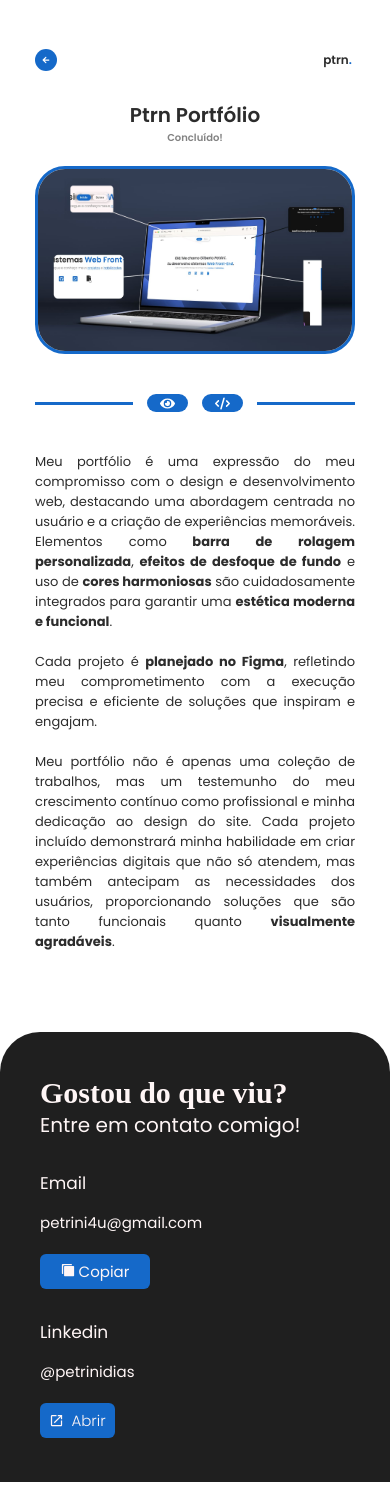
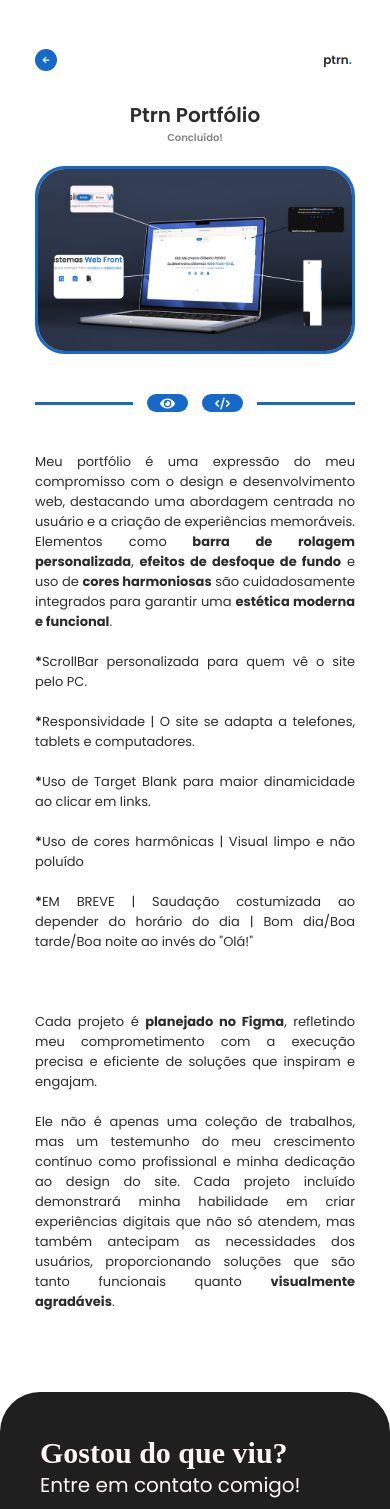
Before and after one commit to petrinidias/portfolio, a Next.js app: page /portfolio in a window 390 px wide. Shown: the top 1509 px of the page. Before the commit the page ends 1482 px from the top, so only its background shows below. Built offline with nearby package versions, Linux system fonts and the light colour scheme.

Commit message:
Responsividade Projeto

```diff
--- a/app/componentes/ProjetoSobre1/index.jsx
+++ b/app/componentes/ProjetoSobre1/index.jsx
@@ -29,13 +29,19 @@ export default function ProjetoSobre(){
                     uma abordagem centrada no usuário e a criação de experiências memoráveis. Elementos como
                     <strong> barra de rolagem personalizada</strong>, <strong>efeitos de desfoque de fundo</strong> e uso
                     de <strong>cores harmoniosas</strong> são cuidadosamente integrados para garantir uma <strong>estética moderna e
-                    funcional</strong>.
+                    funcional</strong>.<br/><br/>
+
+                    <strong>*</strong>ScrollBar personalizada para quem vê o site pelo PC.<br/><br/>
+                    <strong>*</strong>Responsividade | O site se adapta a telefones, tablets e computadores.<br/><br/>
+                    <strong>*</strong>Uso de Target Blank para maior dinamicidade ao clicar em links.<br/><br/>
+                    <strong>*</strong>Uso de cores harmônicas | Visual limpo e não poluído<br/><br/>
+                    <strong>*</strong>EM BREVE | Saudação costumizada ao depender do horário do dia | Bom dia/Boa tarde/Boa noite ao invés do "Olá!"<br/><br/>
 
                     <br/><br/>Cada projeto
                     é <strong>planejado no Figma</strong>, refletindo meu comprometimento com a execução precisa e
                     eficiente de soluções que inspiram e engajam.<br/><br/>
 
-                    Meu portfólio não é apenas uma coleção de trabalhos, mas um testemunho do meu crescimento contínuo
+                    Ele não é apenas uma coleção de trabalhos, mas um testemunho do meu crescimento contínuo
                     como profissional e minha dedicação ao design do site. Cada projeto incluído
                     demonstrará minha habilidade em criar experiências digitais que não só atendem, mas também antecipam
                     as necessidades dos usuários, proporcionando soluções que são tanto funcionais quanto <strong>visualmente
```
